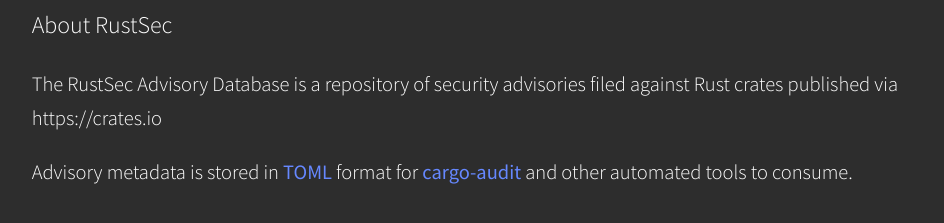
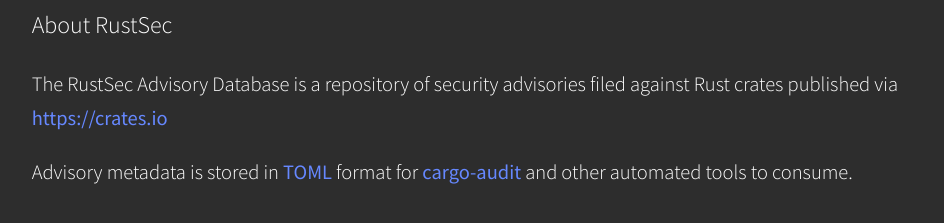
Before and after one commit to notriddle/rustsec.github.io, a Jekyll site: the page built from about.md, in a window 1280 px wide. Shown: the part 309-532 px from the top of the page, without its empty margins (168-1112 px from the left). Built offline with Jekyll 4.4.1, drawn with Linux system fonts in a browser that asks for light colours.

```diff
--- a/about.md
+++ b/about.md
@@ -5,7 +5,7 @@ title: "About RustSec"
 ### About RustSec
 
 The RustSec Advisory Database is a repository of security advisories filed
-against Rust crates published via https://crates.io
+against Rust crates published via <https://crates.io>
 
 Advisory metadata is stored in [TOML] format for [cargo-audit] and other
 automated tools to consume.
```
